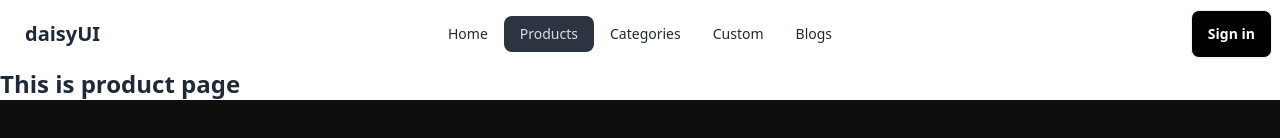
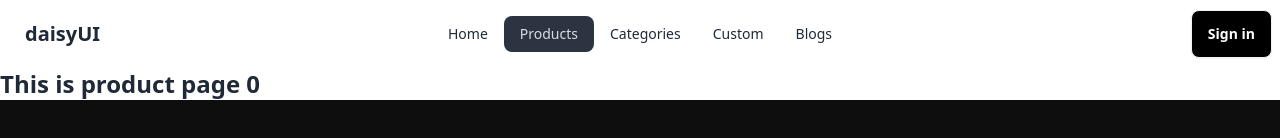
Before and after one commit to pronoy656/iBOS-job-task, a React (Vite) app: page /products in a window 1280 px wide. Shown: the top 138 px of the page. Built offline with nearby package versions, Linux system fonts and the light colour scheme; no server answers.

Commit message:
get products data from server using tanstack query

```diff
--- a/package.json
+++ b/package.json
@@ -10,6 +10,7 @@
     "preview": "vite preview"
   },
   "dependencies": {
+    "@tanstack/react-query": "^5.55.0",
     "axios": "^1.7.7",
     "localforage": "^1.10.0",
     "match-sorter": "^6.3.4",
--- a/src/Component/Hooks/UseAxios.jsx
+++ b/src/Component/Hooks/UseAxios.jsx
@@ -1,7 +1,7 @@
 import axios from "axios";
 
 const axiosSecure = axios.create({
-  baseURL: "http://localhost:5000/",
+  baseURL: "http://localhost:5000",
 });
 
 const UseAxios = () => {
--- /dev/null
+++ b/src/Component/Hooks/UseProducts.jsx
@@ -0,0 +1,16 @@
+import { useQuery } from "@tanstack/react-query";
+import UseAxios from "./UseAxios";
+
+const UseProducts = () => {
+  const axiosPublic = UseAxios();
+  const { data: allProducts = [] } = useQuery({
+    queryKey: ["allProducts"],
+    queryFn: async () => {
+      const res = await axiosPublic.get("/products");
+      return res.data;
+    },
+  });
+  return [allProducts];
+};
+
+export default UseProducts;
--- a/src/Component/Pages/Products.jsx
+++ b/src/Component/Pages/Products.jsx
@@ -1,9 +1,13 @@
 import React from "react";
+import UseProducts from "../Hooks/UseProducts";
 
 const Products = () => {
+  const [allProducts] = UseProducts();
   return (
     <div>
-      <h1 className="text-2xl font-bold">This is product page</h1>
+      <h1 className="text-2xl font-bold">
+        This is product page {allProducts.length}
+      </h1>
     </div>
   );
 };
--- a/src/main.jsx
+++ b/src/main.jsx
@@ -12,6 +12,16 @@ import Custom from "./Component/Pages/Custom.jsx";
 import Blog from "./Component/Pages/Blog.jsx";
 import Login from "./Component/LogInAndRegister/Login.jsx";
 import Register from "./Component/LogInAndRegister/Register.jsx";
+
+import {
+  useQuery,
+  useMutation,
+  useQueryClient,
+  QueryClient,
+  QueryClientProvider,
+} from "@tanstack/react-query";
+
+const queryClient = new QueryClient();
 
 const router = createBrowserRouter([
   {
@@ -52,6 +62,8 @@ const router = createBrowserRouter([
 
 createRoot(document.getElementById("root")).render(
   <StrictMode>
-    <RouterProvider router={router} />
+    <QueryClientProvider client={queryClient}>
+      <RouterProvider router={router} />
+    </QueryClientProvider>
   </StrictMode>
 );
```
Also changed, not shown: 1 other file (tests, documents, lock files or other folders).
